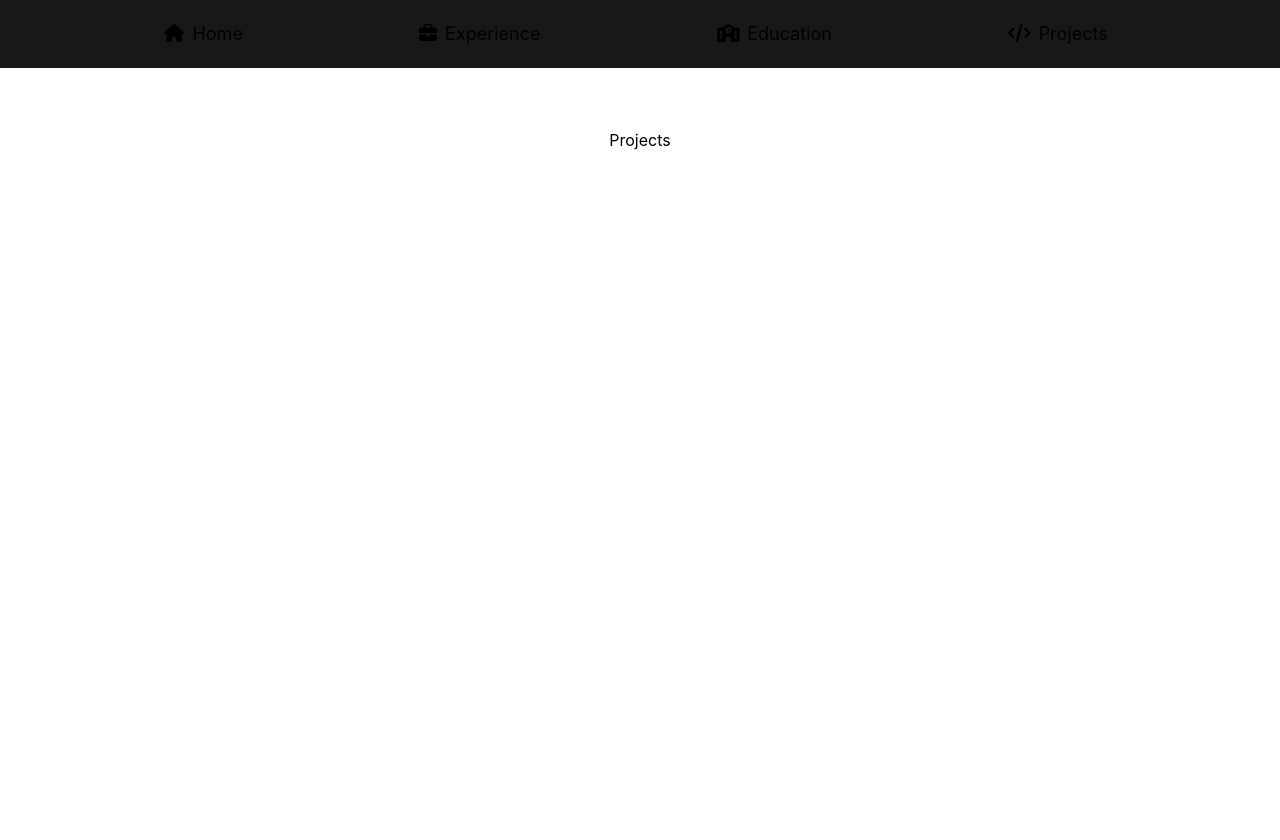
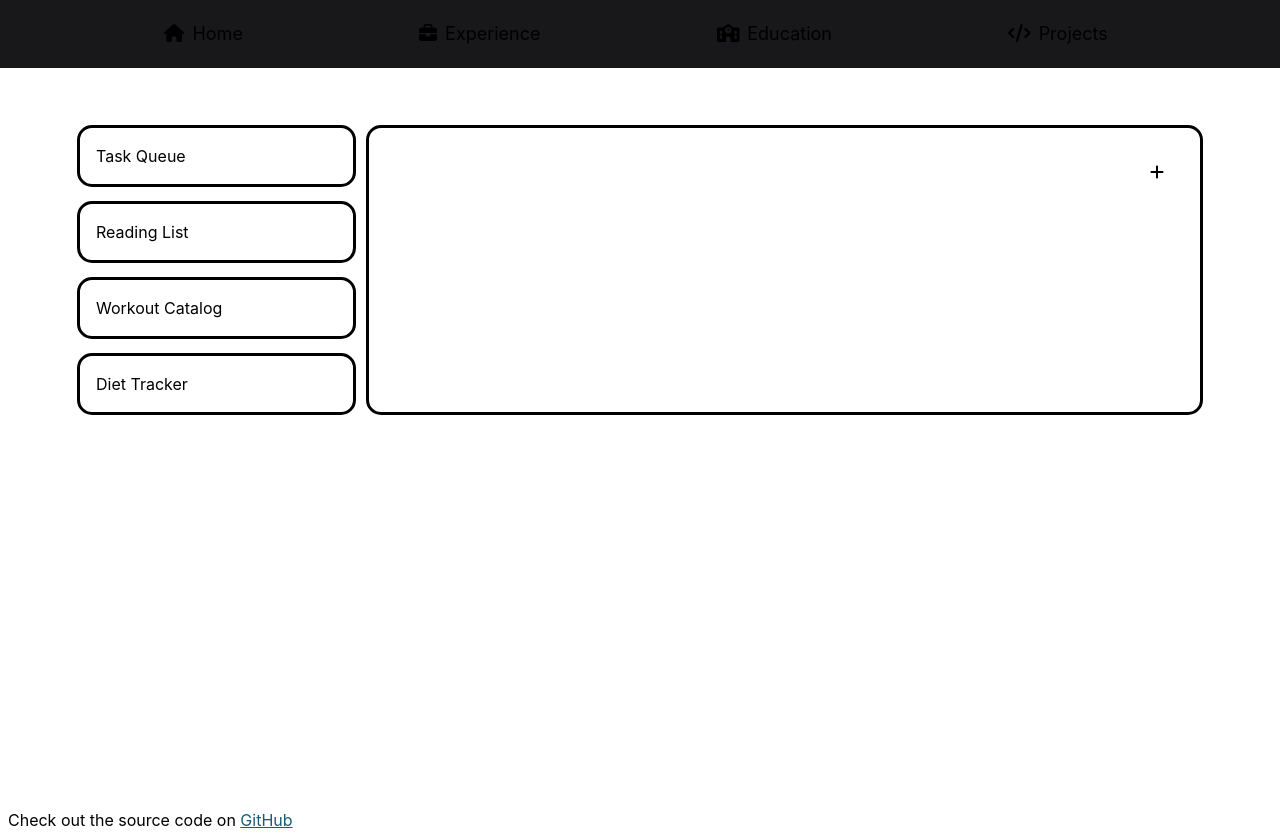
Before and after one commit to stuott/stuott.github.io, a React (Create React App) app in the folder web-ui/: page /projects in a window 1280 px wide. Before the commit the page ends 800 px from the top, so only its background shows below. Built offline with nearby package versions, Linux system fonts and the light colour scheme.

Commit message:
Initial upload of task queue and projects

```diff
--- a/web-ui/src/App.tsx
+++ b/web-ui/src/App.tsx
@@ -53,6 +53,7 @@ export function Page(props: pageProps) {
       <main className="flex min-h-screen w-full flex-col items-center py-32">
         {mainElement}
       </main>
+      <Footer />
     </>
   );
 }
@@ -83,7 +84,7 @@ function ToolbarLink(props: toolbarLinkProps) {
 
   return (
     <Link
-      className="transition ease-in-out hover:bg-teal-500 hover:scale-105 py-2 px-4 rounded-lg"
+      className="transition ease-in-out hover:bg-teal-600 hover:scale-105 py-2 px-4 rounded-lg"
       to={to}
     >
       <FontAwesomeIcon icon={icon} />
@@ -92,4 +93,18 @@ function ToolbarLink(props: toolbarLinkProps) {
   );
 }
 
+export function Footer() {
+  return (
+    <div className="p-2">
+      Check out the source code on{" "}
+      <a
+        className="underline text-cyan-800"
+        href="https://github.com/stuott/stuott.github.io"
+      >
+        GitHub
+      </a>
+    </div>
+  );
+}
+
 export default App;
--- a/web-ui/src/components/Education.tsx
+++ b/web-ui/src/components/Education.tsx
@@ -130,12 +130,15 @@ export default function Education() {
   );
 
   return (
+    <>
       <div className="grid xl:grid-cols-2 px-10 md:px-20 gap-16 w-full text-left">
+        <div className="outline rounded-xl bg-teal-900 p-6">Working</div>
         {seniorCard}
         {juniorCard}
         {sophomoreCard}
         {freshmanCard}
       </div>
+    </>
   );
 }
 
--- a/web-ui/src/components/Projects.tsx
+++ b/web-ui/src/components/Projects.tsx
@@ -1,3 +1,35 @@
+import { useState } from "react";
+import DietTracker from "./projects/DietTracker";
+import ReadingList from "./projects/ReadingList";
+import TaskQueue from "./projects/TaskQueue";
+import WorkoutCatalog from "./projects/WorkoutCatalog";
+
 export default function Projects() {
-  return <>Projects</>;
+  const projects = [
+    { id: 0, title: "Task Queue", element: <TaskQueue /> },
+    { id: 1, title: "Reading List", element: <ReadingList /> },
+    { id: 2, title: "Workout Catalog", element: <WorkoutCatalog /> },
+    { id: 3, title: "Diet Tracker", element: <DietTracker /> },
+  ];
+
+  const [selected, setSelected] = useState(projects[0].element);
+
+  return (
+    <div className="flex gap-4 w-full px-10 md:px-20">
+      <div className="grid gap-5 w-1/3 rounded-xl">
+        {projects.map((project) => {
+          return (
+            <button
+              onClick={() => setSelected(project.element)}
+              className="text-left rounded-xl outline p-4
+              hover:text-cyan-800 hover:outline-cyan-800 hover:bg-gray-300"
+            >
+              {project.title}
+            </button>
+          );
+        })}
+      </div>
+      <div className="w-full rounded-xl p-6 outline">{selected}</div>
+    </div>
+  );
 }
--- /dev/null
+++ b/web-ui/src/components/projects/DietTracker.tsx
@@ -0,0 +1,3 @@
+export default function DietTracker() {
+  return <>Diet Tracker</>;
+}
--- /dev/null
+++ b/web-ui/src/components/projects/ReadingList.tsx
@@ -0,0 +1,3 @@
+export default function ReadingList() {
+  return <>Reading List</>;
+}
--- /dev/null
+++ b/web-ui/src/components/projects/TaskQueue.tsx
@@ -0,0 +1,35 @@
+import { faAdd } from "@fortawesome/free-solid-svg-icons";
+import { FontAwesomeIcon } from "@fortawesome/react-fontawesome";
+import { useState } from "react";
+
+export default function TaskQueue() {
+  const [text, setText] = useState("");
+  const [tasks, setTasks] = useState([""]);
+
+  function addTask() {
+    tasks.push(text);
+    setTasks(tasks);
+  }
+
+  return (
+    <>
+      <div className="flex w-full gap-3">
+        <form className="w-full">
+          <input
+            className="w-full p-2 rounded-lg"
+            type="text"
+            onChange={(event) => setText(event.target.value)}
+          />
+        </form>
+        <FontAwesomeIcon
+          className="p-3 hover:outline rounded-lg active:bg-cyan-800"
+          onClick={() => addTask()}
+          icon={faAdd}
+        />
+      </div>
+      {tasks.map((task) => (
+        <div>{task}</div>
+      ))}
+    </>
+  );
+}
--- /dev/null
+++ b/web-ui/src/components/projects/WorkoutCatalog.tsx
@@ -0,0 +1,3 @@
+export default function WorkoutCatalog() {
+  return <>Workout Catalog</>;
+}
```
Lines whose indentation alone changed are shown as unchanged.
